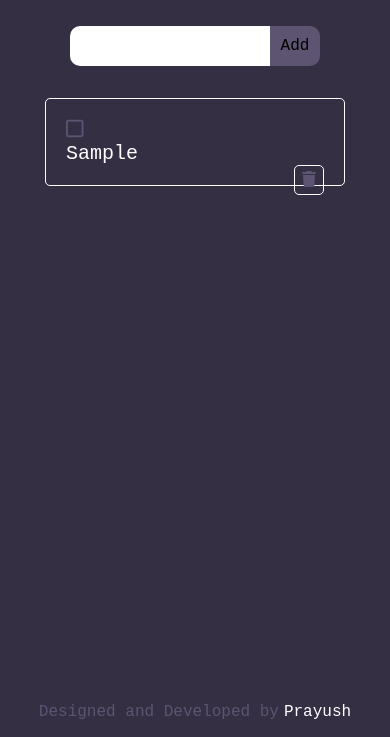
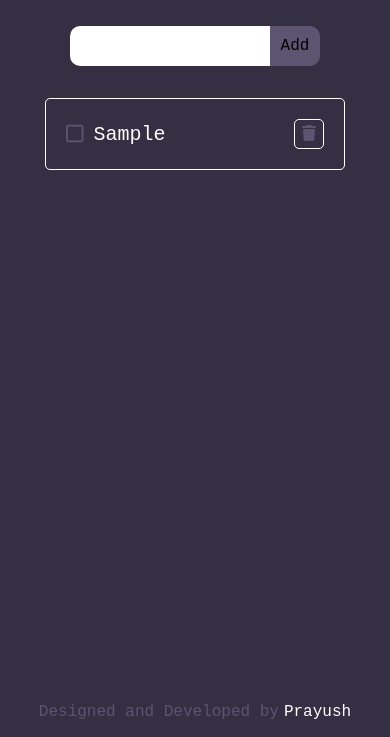
Before and after one commit to adhikareeprayush/simpleTodoList, a plain HTML site: page index.html in a window 390 px wide. Both pictures are taken after typing "Sample" into the empty fields and a click on the button "Add". Shown: the part 107-844 px from the top of the page. Drawn offline with nearby package versions, Linux system fonts and the light colour scheme; a web font is replaced by a local one.

Commit message:
Update style.css

```diff
--- a/style.css
+++ b/style.css
@@ -131,7 +131,7 @@ ul{
     align-items: flex-start;
     gap:20px;
     height:auto;
-    width:400px;
+    width:500px;
     padding:20px;
     border:1px solid white;
     border-radius:5px;
@@ -140,14 +140,12 @@ ul{
 li{
     font-size: 20px;
     color:white;
-    position: relative;
     width: 100%;
-}
-
-li .del{
-    position: absolute;
-    right: 0;
-    cursor: pointer;
+    height: auto;
+    display: flex;
+    align-items: center;
+    justify-content: flex-start;
+    flex-wrap: wrap;
 }
 
 .footer{
@@ -195,6 +193,27 @@ li .del{
 #iAmEmpty{
     display: block;
 }
+
+li{
+    display: flex;
+    flex-direction: row;
+    flex-wrap: nowrap;
+    align-items: center;
+    justify-content: space-between;
+    width: 100%;
+    height: auto;
+}
+
+li div{
+    width: 300px;
+    height: auto;
+}
+
+.text {
+flex-grow: 1;
+word-break: break-all; /* Allow the text to break if it exceeds the container width */
+}
+
 
 @media (max-width:560px)
 {
@@ -279,14 +298,16 @@ li .del{
     li{
         font-size: 20px;
         color:white;
-        position: relative;
         width: 100%;
+        height: auto;
+        display: flex;
+        align-items: center;
+        justify-content: flex-start;
     }
 
-    li .del{
-        position: absolute;
-        right: 0;
-        cursor: pointer;
+    li div{
+        width: 200px;
+        height: auto;
     }
 
     .footer{
```
